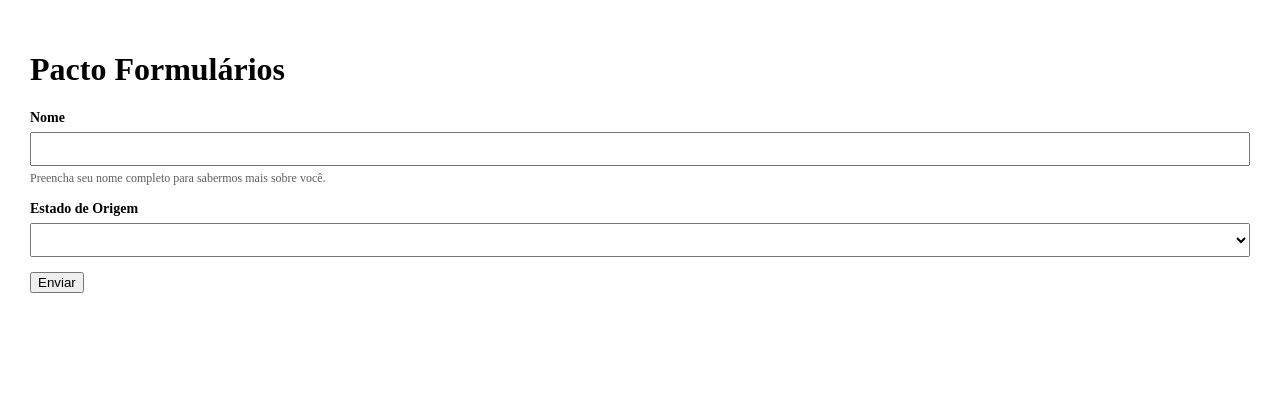
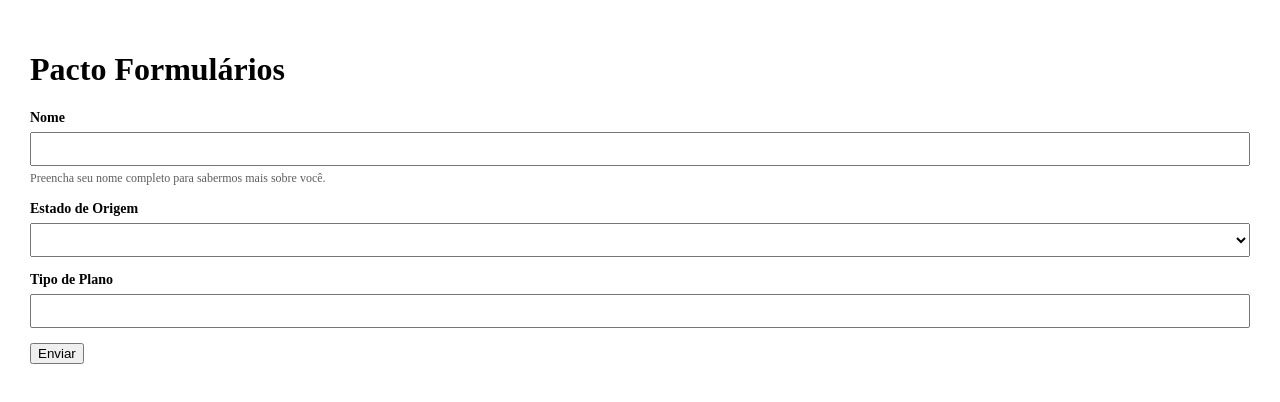
Before and after one commit to harleivicente/scalable-angular-forms, an Angular app: page / in a window 1280 px wide. Shown: the top 402 px of the page. Built offline with nearby package versions, Linux system fonts and the light colour scheme.

Commit message:
customazible select

```diff
--- a/apps/ui/src/app/app.component.html
+++ b/apps/ui/src/app/app.component.html
@@ -26,6 +26,20 @@
     <pct-field-error> O estado é obrigatório. </pct-field-error>
   </pct-form-field>
 
+  <pct-form-field>
+    <pct-field-label> Tipo de Plano </pct-field-label>
+
+    <pct-select [options]="tiposDePlano" formControlName="plano">
+
+      <div *pctSelectCurrent="let item"> This is the selected value </div>
+
+      <div class="option-template" *pctSelectOption="let abc">
+        {{ abc.nome }}
+      </div>
+
+    </pct-select>
+  </pct-form-field>
+
   <button type="submit"> Enviar </button>
 
 </form>
--- a/apps/ui/src/app/app.component.scss
+++ b/apps/ui/src/app/app.component.scss
@@ -4,3 +4,7 @@
   display: block;
   padding: 30px;
 }
+
+.option-template {
+  padding: 5px;
+}
--- a/apps/ui/src/app/app.component.ts
+++ b/apps/ui/src/app/app.component.ts
@@ -10,9 +10,16 @@ export class AppComponent implements OnInit {
   title = 'ui';
   submitted = false;
 
+  tiposDePlano = [
+    { id: 1, nome: 'Plano Basico', preco: 67 },
+    { id: 2, nome: 'Plano Intermediario', preco: 127 },
+    { id: 3, nome: 'Plano Completo', preco: 246 }
+  ];
+
   formGroup = new FormGroup({
     nome: new FormControl('', [ Validators.required, Validators.maxLength(20) ]),
-    estado: new FormControl('', [ Validators.required ])
+    estado: new FormControl('', [ Validators.required ]),
+    plano: new FormControl('', [ Validators.required ])
   });
 
   ngOnInit() {}
--- a/apps/ui/src/app/app.module.ts
+++ b/apps/ui/src/app/app.module.ts
@@ -9,12 +9,16 @@ import { FieldLabelComponent } from './field-label/field-label.component';
 import { FieldInfoComponent } from './field-info/field-info.component';
 import { FieldErrorComponent } from './field-error/field-error.component';
 import { SelectDirective } from './select.directive';
+import { SelectComponent } from './select/select.component';
+import { SelectCurrentDirective } from './select-current.directive';
+import { SelectOptionDirective } from './select-option.directive';
 
 @NgModule({
-  declarations: [AppComponent, FormFieldComponent, TextInputDirective, FieldLabelComponent, FieldInfoComponent, FieldErrorComponent, SelectDirective],
+  declarations: [AppComponent, FormFieldComponent, TextInputDirective, FieldLabelComponent, FieldInfoComponent, FieldErrorComponent, SelectDirective, SelectComponent, SelectCurrentDirective, SelectOptionDirective],
   imports: [
     BrowserModule,
     FormsModule,
+
     ReactiveFormsModule
   ],
   providers: [],
--- /dev/null
+++ b/apps/ui/src/app/select-current.directive.ts
@@ -0,0 +1,10 @@
+import { Directive, TemplateRef } from '@angular/core';
+
+@Directive({
+  selector: '[pctSelectCurrent]'
+})
+export class SelectCurrentDirective {
+
+  constructor(public templateRef: TemplateRef<any>) {}
+
+}
--- /dev/null
+++ b/apps/ui/src/app/select-option.directive.ts
@@ -0,0 +1,10 @@
+import { Directive, TemplateRef } from '@angular/core';
+
+@Directive({
+  selector: '[pctSelectOption]'
+})
+export class SelectOptionDirective {
+
+  constructor(public templateRef: TemplateRef<any>) {}
+
+}
--- /dev/null
+++ b/apps/ui/src/app/select/select.component.html
@@ -0,0 +1,18 @@
+
+
+
+
+<div class="display-value" tabindex="0" (click)="displayClickHandler()">
+    {{ val }}
+</div>
+
+
+<div class="dropdown-container" *ngIf="optionTemplate && openDropdown">
+    <div
+        (click)="optionClick(option)"
+        class="option-container" *ngFor="let option of options">
+        <ng-container
+            *ngTemplateOutlet="optionTemplate; context: { $implicit: option }">
+        </ng-container>
+    </div>
+</div>
--- /dev/null
+++ b/apps/ui/src/app/select/select.component.scss
@@ -0,0 +1,36 @@
+
+:host {
+    display: block;
+    position: relative;
+}
+
+.display-value {
+    width: calc(100% - 12px);
+    position: relative;
+    border: 1px solid #767676;
+    height: 22px;
+    line-height: 22px;
+    padding: 5px;
+    border-radius: 2px;
+    z-index: 2;
+    background-color: white;
+    cursor: pointer;
+}
+
+.dropdown-container {
+    position: absolute;
+    left: 1px;
+    right: 1px;
+    top: 33px;
+    z-index: 1;
+    background-color: white;
+    border-bottom-left-radius: 2px;
+    border-bottom-right-radius: 2px;
+    border-left: 1px solid darkgrey;
+    border-right: 1px solid darkgrey;
+    border-bottom: 1px solid darkgrey;
+}
+
+.option-container {
+    cursor: pointer;
+}
--- /dev/null
+++ b/apps/ui/src/app/select/select.component.ts
@@ -0,0 +1,70 @@
+import { Component, ContentChild, forwardRef, HostListener, Input, OnInit } from '@angular/core';
+import { ControlValueAccessor, NG_VALUE_ACCESSOR } from '@angular/forms';
+import { SelectCurrentDirective } from '../select-current.directive';
+import { SelectOptionDirective } from '../select-option.directive';
+
+@Component({
+  selector: 'pct-select',
+  templateUrl: './select.component.html',
+  styleUrls: ['./select.component.scss'],
+  providers: [
+    {
+      provide: NG_VALUE_ACCESSOR,
+      useExisting: forwardRef(() => SelectComponent),
+      multi: true
+    }
+  ]
+})
+export class SelectComponent implements OnInit, ControlValueAccessor {
+  @Input() options: object[] = [];
+  @ContentChild(SelectCurrentDirective, { static: true }) currentTemplateDirective: SelectCurrentDirective;
+  @ContentChild(SelectOptionDirective, { static: true }) optionTemplateDirective: SelectOptionDirective;
+  val= "";
+  protected openDropdown = false;
+
+  constructor() {}
+
+  ngOnInit() {}
+
+  optionClick(option) {
+    this.val = option.nome
+    this.onChange(option.nome)
+    this.onTouch(option.nome)
+    this.openDropdown = false;
+  }
+
+  protected displayClickHandler() {
+    this.openDropdown = !this.openDropdown;
+  }
+
+  onChange: any = () => {}
+
+  onTouch: any = () => {}
+
+  get optionTemplate() {
+    if (this.optionTemplateDirective) {
+      return this.optionTemplateDirective.templateRef;
+    } else {
+      return null;
+    }
+  }
+
+  set value(val) {
+    this.val = val
+    this.onChange(val)
+    this.onTouch(val)
+  }
+
+  writeValue(value: any){
+    this.value = value;
+  }
+
+  registerOnChange(fn: any){
+    this.onChange = fn;
+  }
+
+  registerOnTouched(fn: any){
+    this.onTouch = fn;
+  }
+
+}
```
